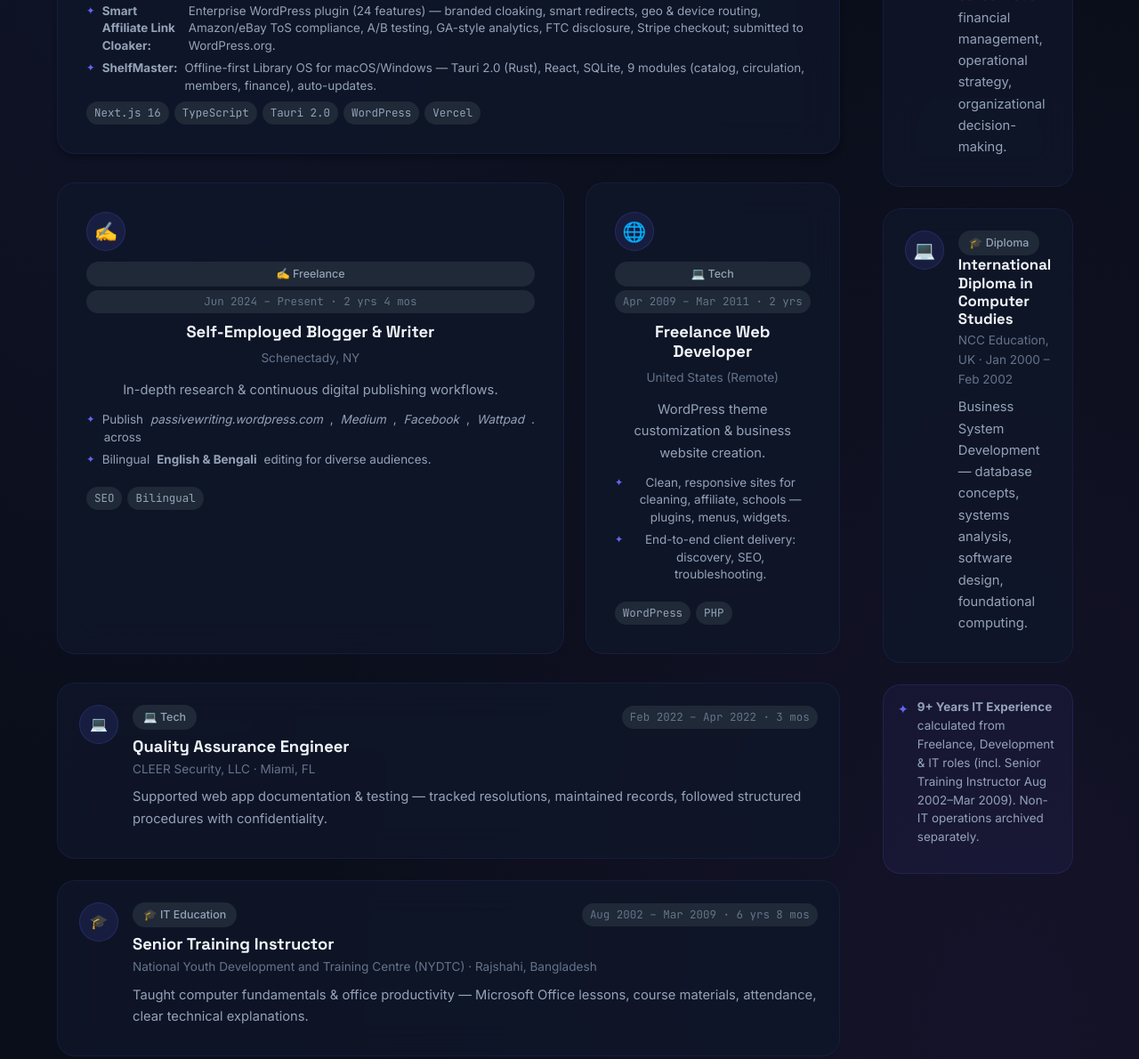
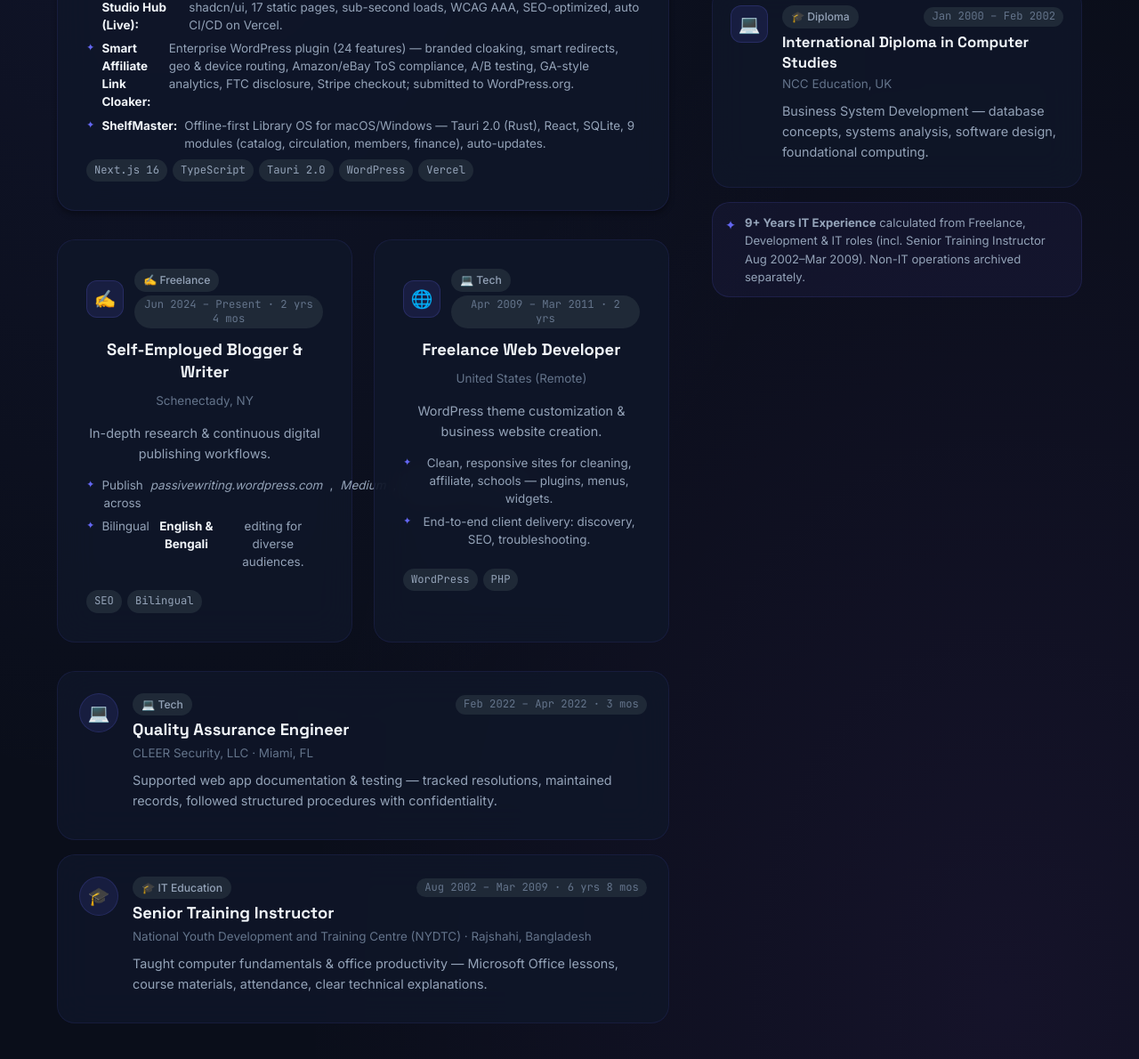
Before and after one commit to abusaeedsayem/dev-portfolio, a website built with Vite: page index.html in a window 1280 px wide. Shown: the part 5583-6773 px from the top of the page at 89% size. Built offline with nearby package versions, Linux system fonts and the light colour scheme; animation ran at ten frames a second.

Commit message:
feat: v1.3.1 — completely responsive Experience & Education redesign
- Eliminate horizontal overflow and mobile clipping by switching overflow: hidden to overflow-x: clip
- Fluid CSS grid with minmax(0, 1fr) preventing grid blowout on mobile screens
- Mobile-first responsive padding scales for hero, bento, info cards, and other-experience
- Introduce .bento-header and .timeline-header containers in index.html for adaptive layout
- Add overflow-wrap: break-word and word-break: normal across all titles, badges, and highlight items
- Update CHANGELOG.md and README.md with v1.3.1 release notes and bump package.json

```diff
--- a/css/sections.css
+++ b/css/sections.css
@@ -893,11 +893,11 @@
 }
 
 /* ========================================
-   EXPERIENCE SECTION — Premium Split
+   EXPERIENCE SECTION — Premium Responsive Redesign
    ======================================== */
 .experience-section {
   position: relative;
-  overflow: hidden;
+  overflow-x: clip;
 }
 
 .experience-section::before {
@@ -911,15 +911,17 @@
 
 .experience-grid {
   display: grid;
-  grid-template-columns: 1fr;
-  gap: var(--space-2xl);
+  grid-template-columns: minmax(0, 1fr);
+  gap: var(--space-xl);
   position: relative;
   z-index: 1;
+  width: 100%;
+  max-width: 100%;
 }
 
 @media (min-width: 992px) {
   .experience-grid {
-    grid-template-columns: 1.65fr 0.95fr;
+    grid-template-columns: minmax(0, 1.62fr) minmax(0, 0.98fr);
     align-items: start;
     gap: var(--space-2xl);
   }
@@ -935,6 +937,7 @@
   margin-bottom: var(--space-lg);
   padding-bottom: var(--space-sm);
   border-bottom: 1px solid var(--border-color);
+  flex-wrap: wrap;
 }
 
 .subsection-dot {
@@ -963,13 +966,28 @@
   white-space: nowrap;
 }
 
-/* Non-Timeline Premium — Hero + Bento + Info Stack */
+@media (max-width: 440px) {
+  .subsection-title {
+    font-size: 0.98rem;
+    gap: 8px;
+  }
+  .subsection-count {
+    font-size: 0.74rem;
+    padding: 2px 8px;
+  }
+}
+
+/* Featured Column */
 .featured-column {
   display: flex;
   flex-direction: column;
   gap: var(--space-xl);
-}
-
+  min-width: 0;
+  width: 100%;
+  max-width: 100%;
+}
+
+/* HERO Featured Current Role */
 .experience-hero {
   position: relative;
   background: var(--glass-bg);
@@ -981,11 +999,14 @@
   overflow: hidden;
   transition: all var(--transition-base);
   box-shadow: var(--shadow-md);
+  min-width: 0;
+  width: 100%;
+  box-sizing: border-box;
 }
 
 .experience-hero:hover {
   transform: translateY(-3px);
-  border-color: rgba(99, 102, 241, 0.22);
+  border-color: rgba(99, 102, 241, 0.25);
   box-shadow: 0 14px 36px rgba(0, 0, 0, 0.28), var(--shadow-glow);
 }
 
@@ -1002,20 +1023,38 @@
   display: flex;
   align-items: center;
   justify-content: space-between;
-  gap: 10px;
+  gap: 8px;
   flex-wrap: wrap;
   margin-bottom: var(--space-sm);
-}
-
+  min-width: 0;
+}
+
+@media (max-width: 768px) {
+  .experience-hero {
+    padding: 1.25rem 1.1rem;
+    border-radius: var(--radius-md);
+  }
+}
+
+@media (max-width: 420px) {
+  .experience-hero {
+    padding: 1.1rem 0.9rem;
+  }
+}
+
+/* BENTO: Dual Cards */
 .experience-bento {
   display: grid;
-  grid-template-columns: 1fr;
-  gap: var(--space-lg);
+  grid-template-columns: minmax(0, 1fr);
+  gap: var(--space-md);
+  min-width: 0;
+  width: 100%;
 }
 
 @media (min-width: 768px) {
   .experience-bento {
-    grid-template-columns: repeat(2, 1fr);
+    grid-template-columns: repeat(2, minmax(0, 1fr));
+    gap: var(--space-lg);
   }
 }
 
@@ -1024,112 +1063,253 @@
   padding: var(--space-lg);
   display: flex;
   flex-direction: column;
-  gap: 4px;
-}
-
-.experience-bento-card .timeline-title {
-  margin-top: 6px;
+  gap: 6px;
+  min-width: 0;
+  width: 100%;
+  box-sizing: border-box;
+  background: var(--glass-bg);
+  backdrop-filter: blur(20px);
+  -webkit-backdrop-filter: blur(20px);
+  border: 1px solid var(--glass-border);
+  border-radius: var(--radius-lg);
+  transition: all var(--transition-base);
+}
+
+.experience-bento-card:hover {
+  border-color: rgba(99, 102, 241, 0.25);
+  box-shadow: var(--shadow-glow);
+  transform: translateY(-2px);
+}
+
+.bento-header {
+  display: flex;
+  align-items: center;
+  gap: 12px;
+  margin-bottom: var(--space-xs);
+  min-width: 0;
+  width: 100%;
 }
 
 .bento-icon {
-  width: 44px;
-  height: 44px;
+  width: 42px;
+  height: 42px;
+  min-width: 42px;
   display: grid;
   place-items: center;
   background: rgba(99, 102, 241, 0.12);
-  border: 1px solid rgba(99, 102, 241, 0.18);
-  border-radius: 50%;
-  font-size: 1.35rem;
-  margin-bottom: var(--space-sm);
-}
-
+  border: 1px solid rgba(99, 102, 241, 0.2);
+  border-radius: 12px;
+  font-size: 1.25rem;
+  flex-shrink: 0;
+}
+
+.bento-header-meta {
+  display: flex;
+  flex-direction: column;
+  gap: 4px;
+  min-width: 0;
+  flex: 1;
+}
+
+@media (min-width: 500px) {
+  .bento-header-meta {
+    flex-direction: row;
+    align-items: center;
+    justify-content: space-between;
+    flex-wrap: wrap;
+  }
+}
+
+.experience-bento-card .timeline-title {
+  margin-top: 2px;
+}
+
+@media (max-width: 768px) {
+  .experience-bento-card {
+    padding: 1.15rem 1rem;
+    border-radius: var(--radius-md);
+  }
+  .bento-icon {
+    width: 38px;
+    height: 38px;
+    min-width: 38px;
+    font-size: 1.15rem;
+  }
+}
+
+@media (max-width: 420px) {
+  .experience-bento-card {
+    padding: 1rem 0.85rem;
+  }
+}
+
+/* INFO STACK */
 .info-stack {
   display: flex;
   flex-direction: column;
-  gap: var(--space-lg);
+  gap: var(--space-md);
+  min-width: 0;
+  width: 100%;
 }
 
 .info-stack .info-card {
   align-items: flex-start;
 }
 
+.info-card {
+  display: flex;
+  align-items: flex-start;
+  gap: var(--space-md);
+  padding: 1.25rem 1.25rem;
+  background: var(--glass-bg);
+  backdrop-filter: blur(20px);
+  -webkit-backdrop-filter: blur(20px);
+  border: 1px solid var(--glass-border);
+  border-radius: var(--radius-lg);
+  transition: all var(--transition-base);
+  min-width: 0;
+  width: 100%;
+  box-sizing: border-box;
+}
+
+.info-card:hover {
+  transform: translateY(-2px);
+  border-color: rgba(99, 102, 241, 0.22);
+  box-shadow: var(--shadow-glow);
+}
+
+.info-icon {
+  width: 42px;
+  height: 42px;
+  min-width: 42px;
+  display: grid;
+  place-items: center;
+  background: rgba(99, 102, 241, 0.12);
+  border: 1px solid rgba(99, 102, 241, 0.2);
+  border-radius: 12px;
+  font-size: 1.25rem;
+  flex-shrink: 0;
+}
+
 .info-body {
   flex: 1;
   min-width: 0;
+  width: 100%;
 }
 
 .info-card--muted {
-  opacity: 0.9;
+  opacity: 0.92;
   border-style: dashed;
-  background: rgba(15, 23, 42, 0.38);
+  background: rgba(15, 23, 42, 0.42);
 }
 
 .info-icon--muted {
   background: rgba(100, 116, 139, 0.12);
-  border-color: rgba(100, 116, 139, 0.18);
+  border-color: rgba(100, 116, 139, 0.2);
   color: var(--text-muted);
 }
 
+@media (max-width: 560px) {
+  .info-card {
+    padding: 1.1rem 0.95rem;
+    gap: 12px;
+    border-radius: var(--radius-md);
+  }
+  .info-icon {
+    width: 36px;
+    height: 36px;
+    min-width: 36px;
+    font-size: 1.1rem;
+    border-radius: 10px;
+  }
+}
+
+@media (max-width: 380px) {
+  .info-card {
+    padding: 0.95rem 0.8rem;
+    gap: 10px;
+  }
+  .info-icon {
+    width: 32px;
+    height: 32px;
+    min-width: 32px;
+    font-size: 1rem;
+    border-radius: 8px;
+  }
+}
+
+/* Typography & Badges */
 .timeline-badge {
-  display: inline-block;
+  display: inline-flex;
+  align-items: center;
+  gap: 5px;
   background: var(--bg-tertiary);
   color: var(--text-secondary);
-  padding: 4px 12px;
+  padding: 3px 10px;
   border-radius: var(--radius-full);
-  font-size: 0.78rem;
+  font-size: 0.76rem;
   font-weight: 500;
+  white-space: nowrap;
 }
 
 .timeline-badge.badge--current {
   background: rgba(16, 185, 129, 0.12);
-  border: 1px solid rgba(16, 185, 129, 0.22);
+  border: 1px solid rgba(16, 185, 129, 0.25);
   color: #10b981;
-  display: inline-flex;
-  align-items: center;
-  gap: 6px;
 }
 
 .timeline-badge.badge--muted {
   background: var(--bg-tertiary);
   color: var(--text-muted);
-  opacity: 0.85;
+  opacity: 0.9;
 }
 
 .timeline-title {
   font-size: 1.15rem;
   margin-bottom: var(--space-xs);
+  line-height: 1.35;
+  overflow-wrap: break-word;
+  word-break: normal;
 }
 
 .timeline-meta {
-  font-size: 0.85rem;
+  font-size: 0.84rem;
   color: var(--text-muted);
   margin-bottom: var(--space-sm);
+  overflow-wrap: break-word;
+  line-height: 1.45;
 }
 
 .timeline-desc {
-  font-size: 0.92rem;
+  font-size: 0.9rem;
   color: var(--text-secondary);
-  line-height: 1.65;
+  line-height: 1.6;
   margin-bottom: var(--space-sm);
+  overflow-wrap: break-word;
 }
 
 .timeline-header {
   display: flex;
   align-items: center;
   justify-content: space-between;
-  gap: 10px;
+  gap: 8px;
   flex-wrap: wrap;
-  margin-bottom: var(--space-sm);
+  margin-bottom: var(--space-xs);
+  min-width: 0;
+  width: 100%;
 }
 
 .timeline-duration {
-  font-size: 0.78rem;
+  font-size: 0.76rem;
   font-family: var(--font-mono);
   color: var(--text-muted);
   background: var(--bg-tertiary);
   padding: 3px 9px;
   border-radius: var(--radius-full);
-  white-space: nowrap;
+  display: inline-flex;
+  align-items: center;
+  line-height: 1.3;
+  overflow-wrap: break-word;
 }
 
 .timeline-highlights {
@@ -1139,6 +1319,8 @@
   display: flex;
   flex-direction: column;
   gap: 6px;
+  min-width: 0;
+  width: 100%;
 }
 
 .timeline-highlights li {
@@ -1147,14 +1329,21 @@
   display: flex;
   align-items: flex-start;
   gap: 8px;
-  line-height: 1.45;
+  line-height: 1.5;
+  overflow-wrap: break-word;
+  word-break: normal;
+  min-width: 0;
+}
+
+.timeline-highlights li strong {
+  color: var(--text-primary);
 }
 
 .timeline-highlights li::before {
   content: "✦";
   color: var(--accent-primary);
-  font-size: 0.72rem;
-  line-height: 1.45;
+  font-size: 0.7rem;
+  line-height: 1.5;
   flex-shrink: 0;
   margin-top: 1px;
 }
@@ -1164,23 +1353,29 @@
   flex-wrap: wrap;
   gap: 6px;
   margin-top: var(--space-sm);
+  min-width: 0;
 }
 
 .timeline-chips .chip {
   margin: 0;
-  font-size: 0.78rem;
+  font-size: 0.76rem;
   padding: 3px 9px;
+  max-width: 100%;
+  overflow-wrap: break-word;
 }
 
 /* Other Experience (collapsible) */
 .other-experience {
-  margin-top: var(--space-xl);
+  margin-top: var(--space-lg);
   background: var(--glass-bg);
   backdrop-filter: blur(16px);
   -webkit-backdrop-filter: blur(16px);
   border: 1px dashed var(--border-color);
   border-radius: var(--radius-lg);
   overflow: hidden;
+  min-width: 0;
+  width: 100%;
+  box-sizing: border-box;
 }
 
 .other-experience-summary {
@@ -1189,12 +1384,18 @@
   align-items: center;
   justify-content: space-between;
   gap: var(--space-md);
-  padding: 14px 18px;
+  padding: 13px 16px;
   cursor: pointer;
-  font-size: 0.92rem;
+  font-size: 0.9rem;
   font-weight: 600;
   color: var(--text-secondary);
   user-select: none;
+  transition: background var(--transition-fast);
+}
+
+.other-experience-summary:hover {
+  background: rgba(99, 102, 241, 0.05);
+  color: var(--text-primary);
 }
 
 .other-experience-summary::-webkit-details-marker {
@@ -1213,24 +1414,32 @@
 }
 
 .other-experience-content {
-  padding: 0 var(--space-lg) var(--space-lg);
+  padding: 0 var(--space-md) var(--space-md);
   display: flex;
   flex-direction: column;
-  gap: var(--space-lg);
-}
-
-.timeline-item--muted {
-  opacity: 0.92;
-}
-
-.timeline-content.content--muted {
-  border-style: dashed;
-  background: rgba(15, 23, 42, 0.45);
+  gap: var(--space-md);
+  min-width: 0;
+  width: 100%;
+  box-sizing: border-box;
+}
+
+@media (max-width: 480px) {
+  .other-experience-summary {
+    padding: 11px 12px;
+    font-size: 0.84rem;
+  }
+  .other-experience-content {
+    padding: 0 10px 12px;
+    gap: 10px;
+  }
 }
 
 /* Education Column — Sticky Premium */
 .edu-column {
   position: relative;
+  min-width: 0;
+  width: 100%;
+  max-width: 100%;
 }
 
 @media (min-width: 992px) {
@@ -1244,7 +1453,9 @@
 .edu-stack {
   display: flex;
   flex-direction: column;
-  gap: var(--space-lg);
+  gap: var(--space-md);
+  min-width: 0;
+  width: 100%;
 }
 
 .edu-card {
@@ -1255,28 +1466,38 @@
   -webkit-backdrop-filter: blur(20px);
   border: 1px solid var(--glass-border);
   border-radius: var(--radius-lg);
-  padding: var(--space-lg);
+  padding: 1.25rem 1.25rem;
   transition: all var(--transition-base);
+  min-width: 0;
+  width: 100%;
+  box-sizing: border-box;
 }
 
 .edu-card:hover {
   transform: translateY(-2px);
-  border-color: rgba(99, 102, 241, 0.18);
+  border-color: rgba(99, 102, 241, 0.22);
   box-shadow: var(--shadow-glow);
 }
 
 .edu-icon {
-  width: 44px;
-  height: 44px;
+  width: 42px;
+  height: 42px;
+  min-width: 42px;
   display: grid;
   place-items: center;
   background: rgba(99, 102, 241, 0.12);
-  border: 1px solid rgba(99, 102, 241, 0.18);
-  border-radius: 50%;
+  border: 1px solid rgba(99, 102, 241, 0.2);
+  border-radius: 12px;
   font-size: 1.25rem;
   flex-shrink: 0;
 }
 
+.edu-body {
+  flex: 1;
+  min-width: 0;
+  width: 100%;
+}
+
 .edu-body .timeline-title {
   font-size: 1.05rem;
 }
@@ -1285,13 +1506,21 @@
   display: flex;
   gap: 10px;
   align-items: flex-start;
-  padding: 14px 16px;
+  padding: 12px 14px;
   background: rgba(99, 102, 241, 0.07);
   border: 1px solid rgba(99, 102, 241, 0.14);
   border-radius: var(--radius-lg);
-  font-size: 0.84rem;
+  font-size: 0.82rem;
   color: var(--text-secondary);
   line-height: 1.55;
+  min-width: 0;
+  width: 100%;
+  box-sizing: border-box;
+}
+
+.edu-note p {
+  margin: 0;
+  overflow-wrap: break-word;
 }
 
 .edu-note-icon {
@@ -1301,12 +1530,42 @@
   margin-top: 2px;
 }
 
+@media (max-width: 560px) {
+  .edu-card {
+    padding: 1.1rem 0.95rem;
+    gap: 12px;
+    border-radius: var(--radius-md);
+  }
+  .edu-icon {
+    width: 36px;
+    height: 36px;
+    min-width: 36px;
+    font-size: 1.1rem;
+    border-radius: 10px;
+  }
+}
+
+@media (max-width: 380px) {
+  .edu-card {
+    padding: 0.95rem 0.8rem;
+    gap: 10px;
+  }
+  .edu-icon {
+    width: 32px;
+    height: 32px;
+    min-width: 32px;
+    font-size: 1rem;
+    border-radius: 8px;
+  }
+}
+
 @media (prefers-reduced-motion: reduce) {
-  .timeline--premium .timeline-content:hover,
-  .edu-card:hover,
-  .timeline-dot.dot--current {
+  .experience-hero:hover,
+  .experience-bento-card:hover,
+  .info-card:hover,
+  .edu-card:hover {
     transform: none;
-    animation: none;
+    box-shadow: var(--shadow-md);
   }
 }
 
--- a/index.html
+++ b/index.html
@@ -536,9 +536,13 @@
             <!-- BENTO: Two equal premium cards -->
             <div class="experience-bento">
               <article class="feature-card experience-bento-card animate-on-scroll">
+                <div class="bento-header">
                   <div class="bento-icon">✍️</div>
+                  <div class="bento-header-meta">
                     <span class="timeline-badge">✍️ Freelance</span>
                     <span class="timeline-duration">Jun 2024 – Present · 2 yrs 4 mos</span>
+                  </div>
+                </div>
                 <h3 class="timeline-title">Self-Employed Blogger & Writer</h3>
                 <p class="timeline-meta">Schenectady, NY</p>
                 <p class="timeline-desc">In-depth research & continuous digital publishing workflows.</p>
@@ -552,9 +556,13 @@
               </article>
 
               <article class="feature-card experience-bento-card animate-on-scroll" style="animation-delay: 0.1s;">
+                <div class="bento-header">
                   <div class="bento-icon">🌐</div>
+                  <div class="bento-header-meta">
                     <span class="timeline-badge">💻 Tech</span>
                     <span class="timeline-duration">Apr 2009 – Mar 2011 · 2 yrs</span>
+                  </div>
+                </div>
                 <h3 class="timeline-title">Freelance Web Developer</h3>
                 <p class="timeline-meta">United States (Remote)</p>
                 <p class="timeline-desc">WordPress theme customization & business website creation.</p>
@@ -651,18 +659,24 @@
               <div class="edu-card animate-on-scroll">
                 <div class="edu-icon">🎓</div>
                 <div class="edu-body">
+                  <div class="timeline-header">
                     <span class="timeline-badge">🎓 Graduate</span>
+                    <span class="timeline-duration">Apr 2007 – Mar 2009</span>
+                  </div>
                   <h3 class="timeline-title">MBA in Finance</h3>
-                  <p class="timeline-meta">Asian University of Bangladesh · Apr 2007 – Mar 2009</p>
+                  <p class="timeline-meta">Asian University of Bangladesh</p>
                   <p class="timeline-desc">Finance concentration: financial management, operational strategy, organizational decision-making.</p>
                 </div>
               </div>
               <div class="edu-card animate-on-scroll" style="animation-delay: 0.1s;">
                 <div class="edu-icon">💻</div>
                 <div class="edu-body">
+                  <div class="timeline-header">
                     <span class="timeline-badge">🎓 Diploma</span>
+                    <span class="timeline-duration">Jan 2000 – Feb 2002</span>
+                  </div>
                   <h3 class="timeline-title">International Diploma in Computer Studies</h3>
-                  <p class="timeline-meta">NCC Education, UK · Jan 2000 – Feb 2002</p>
+                  <p class="timeline-meta">NCC Education, UK</p>
                   <p class="timeline-desc">Business System Development — database concepts, systems analysis, software design, foundational computing.</p>
                 </div>
               </div>
--- a/package.json
+++ b/package.json
@@ -1,7 +1,7 @@
 {
   "name": "dev-portfolio",
   "private": true,
-  "version": "1.0.0",
+  "version": "1.3.1",
   "type": "module",
   "scripts": {
     "dev": "vite",
```
Also changed, not shown: CHANGELOG.md, README.md. Lines whose indentation alone changed are shown as unchanged.
